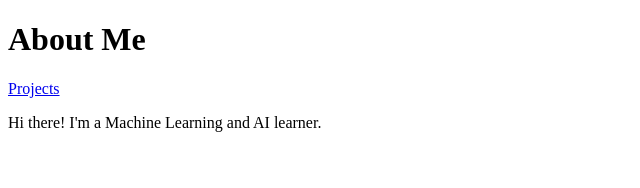
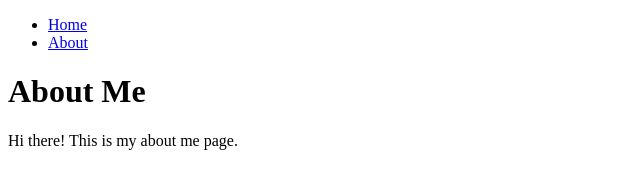
Before and after one commit to Bhuwandutt/portfolio-website, a Gatsby site: page /aboutme in a window 1280 px wide. Shown: the whole page, without its empty margins (0-640 px from the left). Built offline with nearby package versions, Linux system fonts and the light colour scheme; Gatsby itself is replaced by a stand-in of ours.

Commit message:
Reusable Components

```diff
--- /dev/null
+++ b/src/components/layout.js
@@ -0,0 +1,21 @@
+import * as React from 'react'
+import { Link } from 'gatsby'
+
+const Layout = ({ pageTitle, children }) => {
+  return (
+    <div>
+      <nav>
+        <ul>
+          <li><Link to="/">Home</Link></li>
+          <li><Link to="/aboutme">About</Link></li>
+        </ul>
+      </nav>
+      <main>
+        <h1>{pageTitle}</h1>
+        {children}
+      </main>
+    </div>
+  )
+}
+
+export default Layout
--- a/src/pages/aboutme.js
+++ b/src/pages/aboutme.js
@@ -1,14 +1,13 @@
 // Step 1: Import React
 import * as React from 'react'
 import { Link } from 'gatsby'
+import Layout from "../components/layout";
 // Step 2: Define your component
 const AboutPage = () => {
   return (
-    <main>
-      <h1>About Me</h1>
-        <Link to="/project">Projects</Link>
-      <p>Hi there! I'm a Machine Learning and AI learner.</p>
-    </main>
+    <Layout pageTitle="About Me">
+      <p>Hi there! This is my about me page.</p>
+    </Layout>
   )
 }
 
```
Also changed, not shown: src/pages/index.js (+4 -5 lines).
